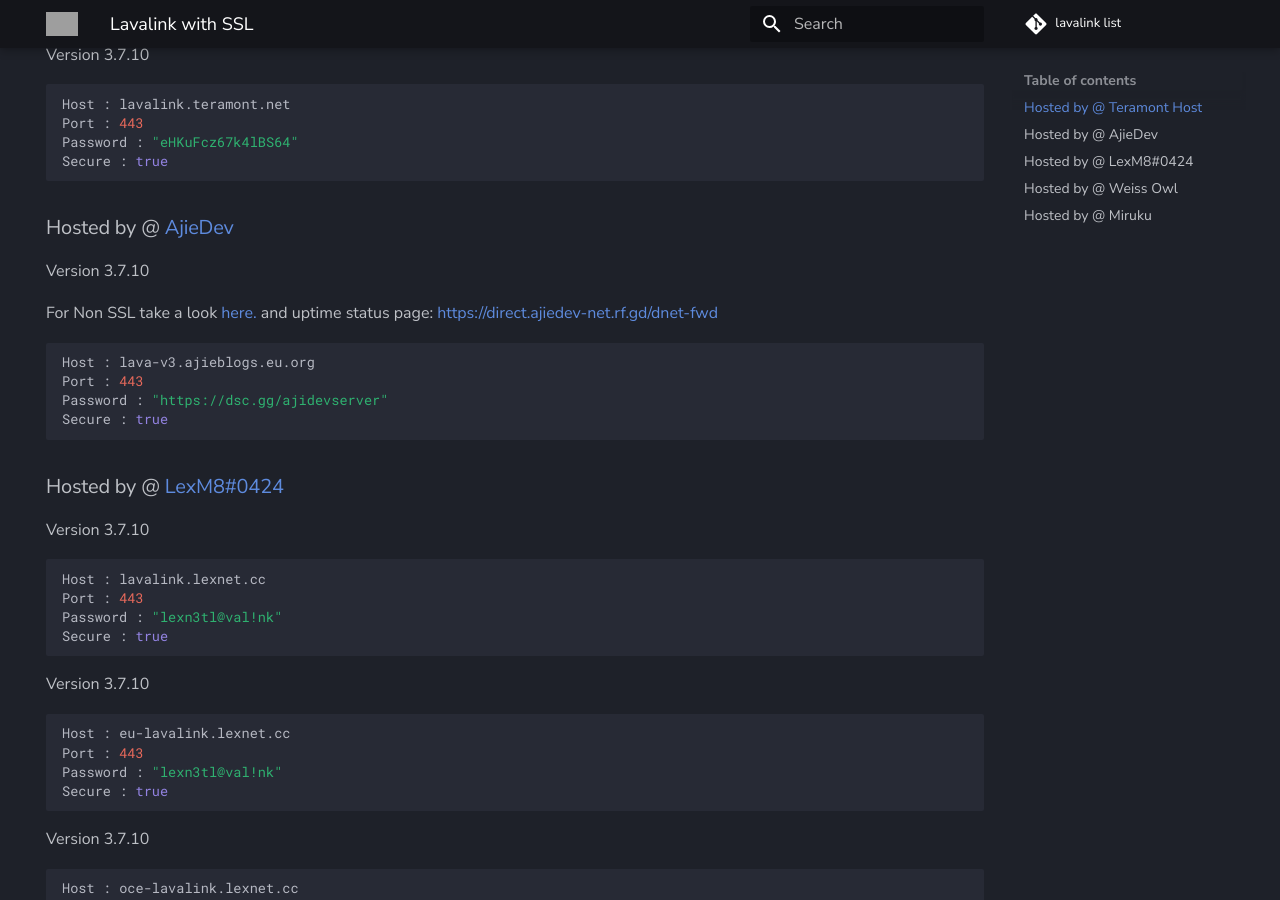
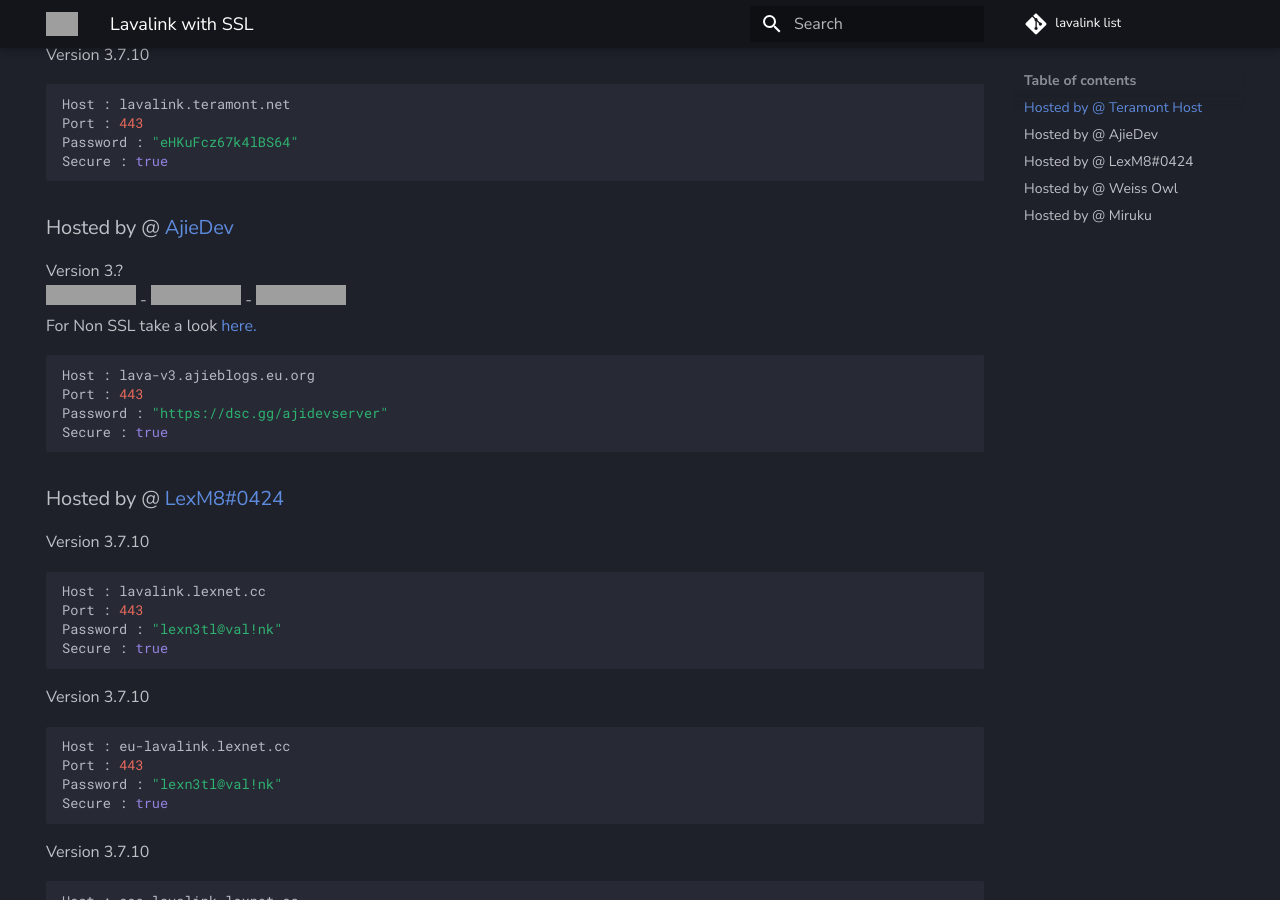
Before and after one commit to DarrenOfficial/lavalink-list, an MkDocs documentation site: the page built from docs/SSL/lavalink-with-ssl.md, in a window 1280 px wide and 900 px high, scrolled down 569 px. Built offline with MkDocs 1.6.1 and Material for MkDocs 9.7.7, drawn with Linux system fonts in a browser that asks for light colours; comment, search, counter and statistics services are not loaded; grey boxes are pictures that could not be loaded.

Commit message:
Update lavalink-with-ssl.md

````diff
--- a/docs/SSL/lavalink-with-ssl.md
+++ b/docs/SSL/lavalink-with-ssl.md
@@ -35,9 +35,9 @@ Secure : true
 ```
 
 ### Hosted by @ [AjieDev](https://github.com/AjieDev)
-Version 3.7.10
-
-For Non SSL take a look [here.](https://lavalink.darrennathanael.com/NoSSL/lavalink-without-ssl/#hosted-by-ajiedev) and uptime status page: [https://direct.ajiedev-net.rf.gd/dnet-fwd](https://direct.ajiedev-net.rf.gd/dnet-fwd)
+Version 3.? <br />
+![Stat](https://uptime-is.darrennathanael.com/api/badge/36/status) - ![Up](https://uptime-is.darrennathanael.com/api/badge/36/uptime/12?labelSuffix=+hour) - ![AVGP](https://uptime-is.darrennathanael.com/api/badge/36/ping/12?labelSuffix=+hour) <br />
+For Non SSL take a look [here.](https://lavalink.darrennathanael.com/NoSSL/lavalink-without-ssl/#hosted-by-ajiedev)
 ```bash
 Host : lava-v3.ajieblogs.eu.org
 Port : 443
````
